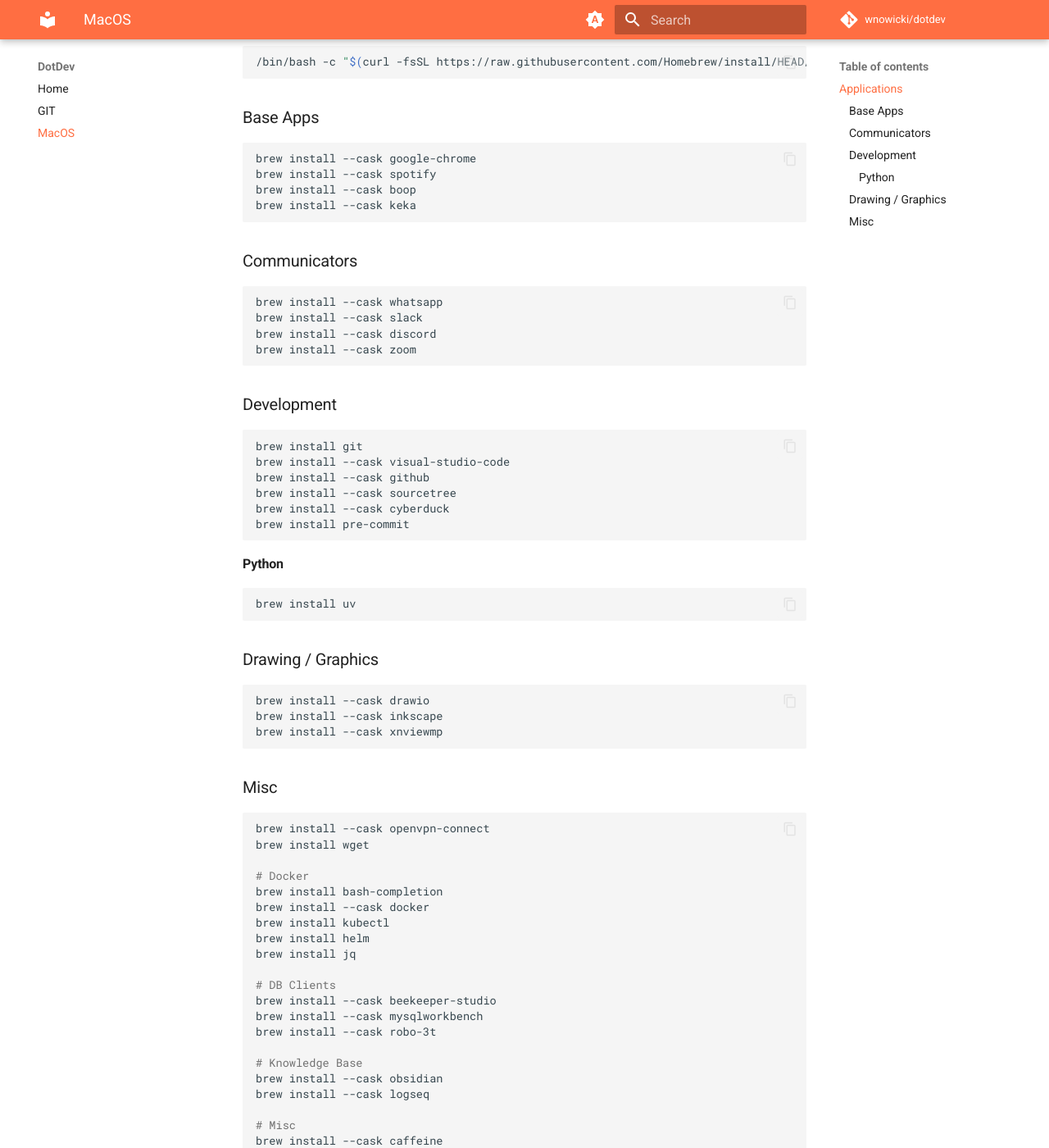
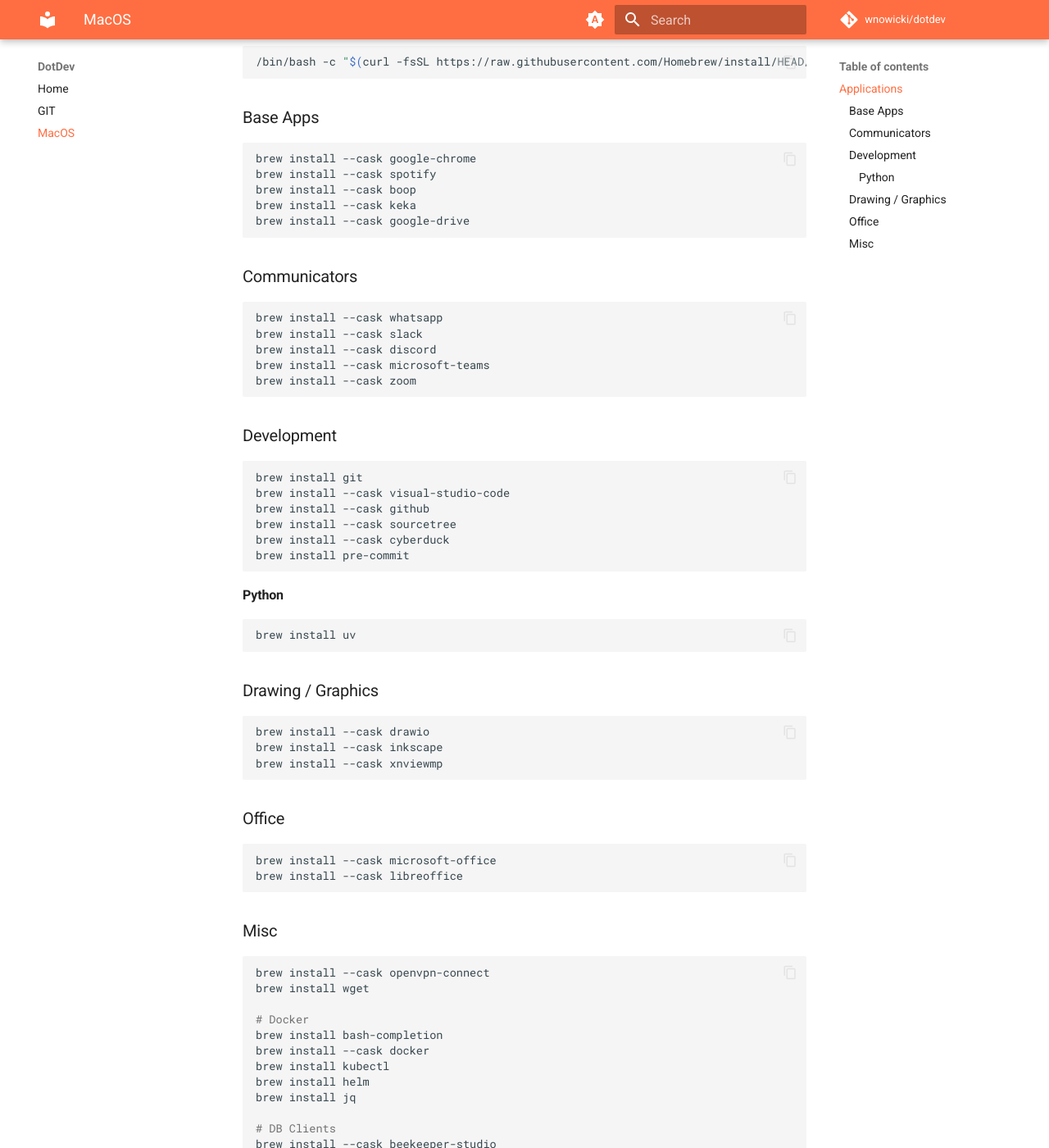
Before and after one commit to wnowicki/dotdev, an MkDocs documentation site: the page built from docs/macos.md, in a window 1280 px wide and 1400 px high, scrolled down 258 px. Shown: the whole window at 82% size. Built offline with MkDocs 1.6.1 and Material for MkDocs 9.7.7, drawn with Linux system fonts in a browser that asks for light colours; comment, search, counter and statistics services are not loaded; some of the changed text lies outside the part shown.

Commit message:
Mac update

````diff
--- a/docs/macos.md
+++ b/docs/macos.md
@@ -17,6 +17,7 @@
 brew install --cask spotify
 brew install --cask boop
 brew install --cask keka
+brew install --cask google-drive
 ```
 
 ### Communicators
@@ -25,6 +26,7 @@
 brew install --cask whatsapp
 brew install --cask slack
 brew install --cask discord
+brew install --cask microsoft-teams
 brew install --cask zoom
 ```
 
@@ -53,6 +55,13 @@
 brew install --cask xnviewmp
 ```
 
+### Office
+
+```sh
+brew install --cask microsoft-office
+brew install --cask libreoffice
+```
+
 ### Misc
 
 ```sh
````
Also changed, not shown: other parts of docs/macos.md (+0 -1 lines).
